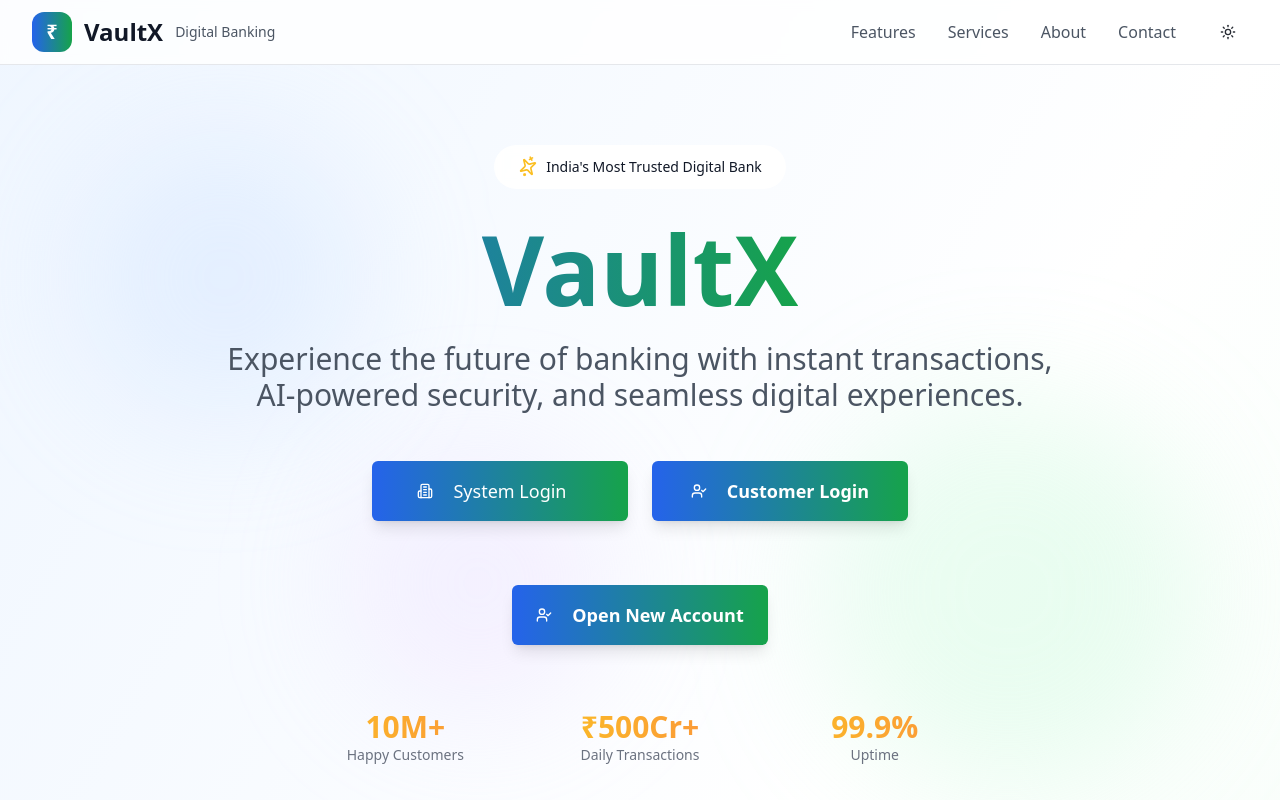
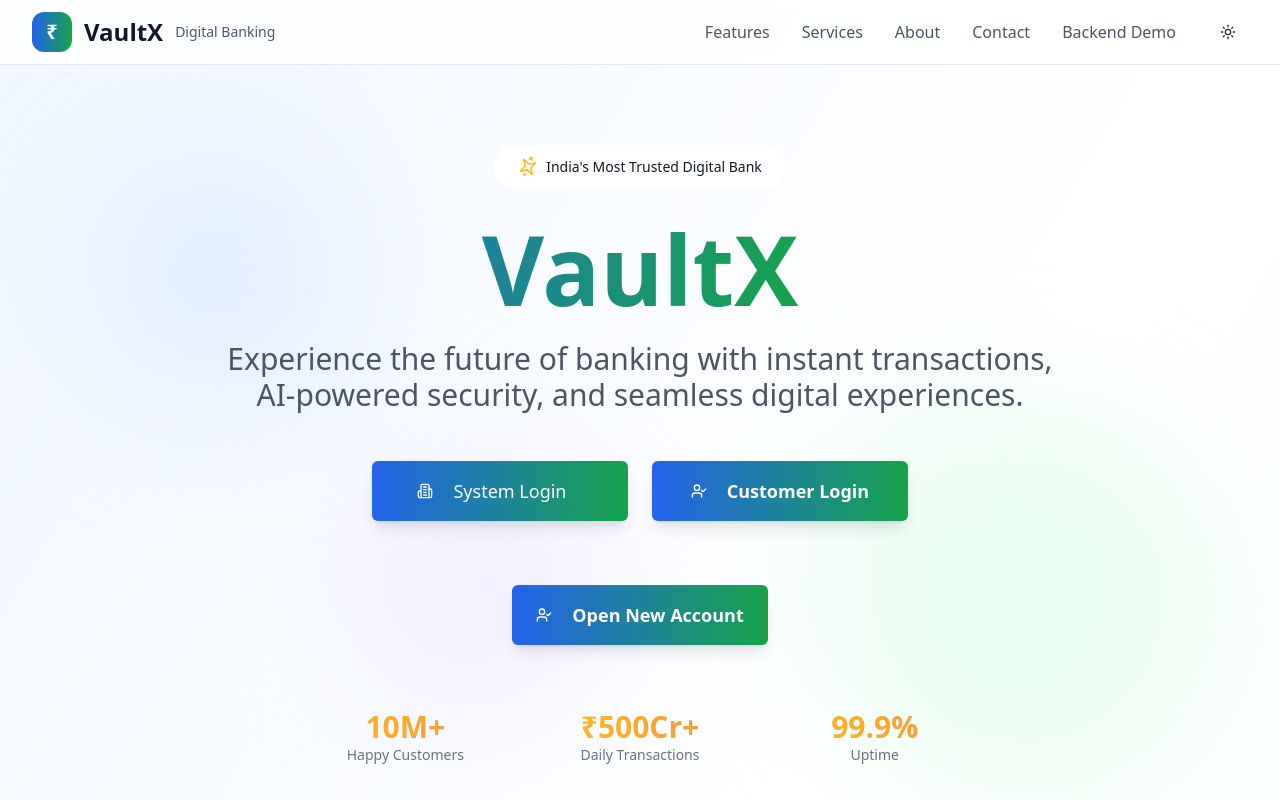
Before and after one commit to abhaydcp99/Vault-X, a React (Vite) app: page / in a window 1280 px wide. Shown: the top 800 px of the page. Built offline with nearby package versions, Linux system fonts and the light colour scheme.

Commit message:
Add Backend Demo link to navigation
cgen-b53f1d32e3224c658e8a5b9465f03b51

```diff
--- a/client/pages/Index.tsx
+++ b/client/pages/Index.tsx
@@ -94,6 +94,12 @@ const Index = () => {
                 className={`${themeClasses.secondaryText} hover:${themeClasses.primaryText} transition-colors`}
               >
                 Contact
+              </Link>
+              <Link
+                to="/backend-demo"
+                className={`${themeClasses.secondaryText} hover:${themeClasses.primaryText} transition-colors`}
+              >
+                Backend Demo
               </Link>
               <ThemeToggle />
             </nav>
```
